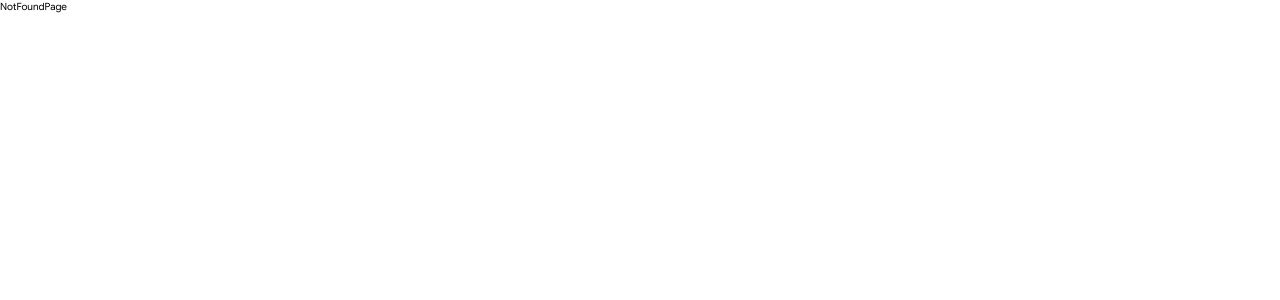
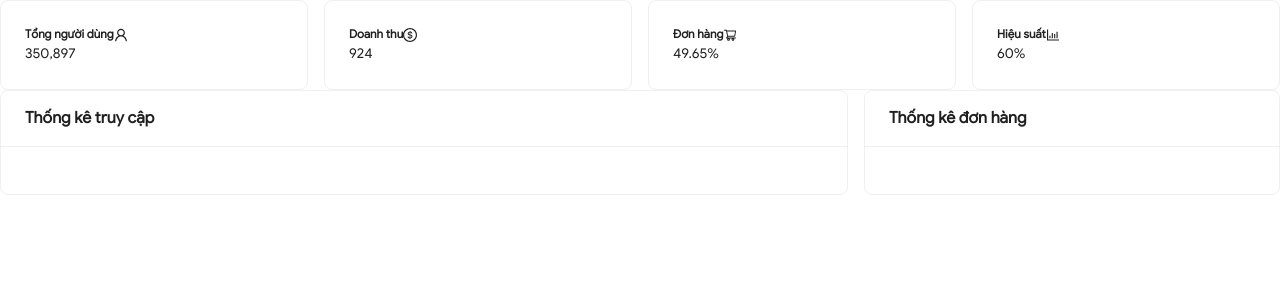
Before and after one commit to Socciu007/flood-warning-web, a React (Create React App) app: page /manager in a window 1280 px wide. Shown: the top 300 px of the page. Built offline with nearby package versions, Linux system fonts and the light colour scheme.

Commit message:
add ui-manager-page

```diff
--- a/src/common/locales/vi.json
+++ b/src/common/locales/vi.json
@@ -31,5 +31,7 @@
     "Vietnamese": "Tiếng Việt",
     "English": "English",
     "Profile": "Tài khoản",
-    "Home": "Trang chủ"
+    "Home": "Trang chủ",
+    "Information": "Thông tin",
+    "Forecast": "Dự báo"
 }
--- a/src/pages/DetailsRegionPage/DetailsRegionPage.jsx
+++ b/src/pages/DetailsRegionPage/DetailsRegionPage.jsx
@@ -1,7 +1,9 @@
 import React, { useState } from "react";
 import "./style.scss";
 import NavbarComponent from "../../components/NavbarComponent/NavbarComponent";
-import { MapContainer, TileLayer, Marker, Popup, Circle } from "react-leaflet";
+import { CodepenOutlined, AreaChartOutlined } from "@ant-design/icons";
+import { useTranslation } from "react-i18next";
+import { MapContainer, TileLayer, Marker, Popup, Circle, ZoomControl } from "react-leaflet";
 import L from "leaflet";
 import "leaflet/dist/leaflet.css";
 delete L.Icon.Default.prototype._getIconUrl;
@@ -13,6 +15,7 @@ L.Icon.Default.mergeOptions({
 
 const DetailsRegionPage = () => {
   const [activeTab, setActiveTab] = useState("information");
+  const { t } = useTranslation();
 
   // Tọa độ trung tâm Cát Hải, Hải Phòng
   const position = [20.7884, 106.8983];
@@ -26,7 +29,8 @@ const DetailsRegionPage = () => {
             className={`tab-button ${activeTab === "forecast" ? "active" : ""}`}
             onClick={() => setActiveTab("forecast")}
           >
-            Forecast
+            <AreaChartOutlined />
+            {t("Forecast")}
           </button>
           <button
             className={`tab-button ${
@@ -34,7 +38,8 @@ const DetailsRegionPage = () => {
             }`}
             onClick={() => setActiveTab("information")}
           >
-            Information
+            <CodepenOutlined />
+            {t("Information")}
           </button>
         </div>
         <div className="details-region-map">
@@ -42,7 +47,9 @@ const DetailsRegionPage = () => {
             center={position}
             zoom={13}
             style={{ height: "500px", width: "100%" }}
+            zoomControl={false}
           >
+            <ZoomControl position="bottomleft" />
             <TileLayer
               url="https://{s}.tile.openstreetmap.org/{z}/{x}/{y}.png"
               attribution='&copy; <a href="https://www.openstreetmap.org/copyright">OpenStreetMap</a> contributors'
@@ -53,7 +60,7 @@ const DetailsRegionPage = () => {
             <Circle
               center={position}
               radius={500}
-              pathOptions={{ color: 'red', fillColor: 'red', fillOpacity: 0.2 }}
+              pathOptions={{ color: "red", fillColor: "red", fillOpacity: 0.2 }}
             >
               <Popup>Khu vực ảnh hưởng</Popup>
             </Circle>
--- a/src/pages/DetailsRegionPage/style.scss
+++ b/src/pages/DetailsRegionPage/style.scss
@@ -1,5 +1,14 @@
 .details-region-page {
+  .navbar {
+    // hoặc className tương ứng của NavbarComponent của bạn
+    position: fixed;
+    top: 0;
+    left: 0;
+    right: 0;
+    z-index: 1000;
+  }
   .details-region-container {
+    // padding-top: 64px;
     .tab-container {
       padding-top: 60px;
       position: fixed;
@@ -13,13 +22,19 @@
       padding-left: 1.5rem;
 
       .tab-button {
-        padding: 10px 20px;
+        padding: 10px 12px;
         border: none;
         background: #f0f0f0;
         cursor: pointer;
+        font-size: 14px;
+
+        span {
+          margin-right: 5px;
+        }
 
         &.active {
-          border-bottom: 1px solid #007bff;
+          border-bottom: 2px solid #0095ff;
+          color: #0095ff;
         }
 
         &:hover {
--- /dev/null
+++ b/src/pages/ManagerPage/ManagerPage.jsx
@@ -0,0 +1,93 @@
+import React from "react";
+import { Card, Row, Col, Table, Progress } from "antd";
+import {
+  UserOutlined,
+  ShoppingCartOutlined,
+  DollarCircleOutlined,
+  BarChartOutlined,
+} from "@ant-design/icons";
+
+const ManagerPage = () => {
+  // Data mẫu cho thống kê
+  const stats = [
+    {
+      title: "Tổng người dùng",
+      value: "350,897",
+      icon: <UserOutlined />,
+      color: "bg-danger",
+    },
+    {
+      title: "Doanh thu",
+      value: "924",
+      icon: <DollarCircleOutlined />,
+      color: "bg-warning",
+    },
+    {
+      title: "Đơn hàng",
+      value: "49.65%",
+      icon: <ShoppingCartOutlined />,
+      color: "bg-yellow",
+    },
+    {
+      title: "Hiệu suất",
+      value: "60%",
+      icon: <BarChartOutlined />,
+      color: "bg-info",
+    },
+  ];
+
+  return (
+    <div className="manager-page">
+      <div className="header bg-gradient-primary pb-8 pt-5 pt-md-8">
+        <div className="container-fluid">
+          <div className="header-body">
+            <Row gutter={[16, 16]}>
+              {stats.map((stat, index) => (
+                <Col span={6} key={index}>
+                  <Card className="card-stats mb-4 mb-xl-0">
+                    <div className="card-body">
+                      <Row>
+                        <div className="col">
+                          <h5 className="card-title text-uppercase text-muted mb-0">
+                            {stat.title}
+                          </h5>
+                          <span className="h2 font-weight-bold mb-0">
+                            {stat.value}
+                          </span>
+                        </div>
+                        <Col auto>
+                          <div
+                            className={`icon icon-shape ${stat.color} text-white rounded-circle shadow`}
+                          >
+                            {stat.icon}
+                          </div>
+                        </Col>
+                      </Row>
+                    </div>
+                  </Card>
+                </Col>
+              ))}
+            </Row>
+          </div>
+        </div>
+      </div>
+
+      <div className="container-fluid mt--7">
+        <Row gutter={[16, 16]}>
+          <Col span={16}>
+            <Card title="Thống kê truy cập" className="shadow">
+              {/* Thêm biểu đồ ở đây */}
+            </Card>
+          </Col>
+          <Col span={8}>
+            <Card title="Thống kê đơn hàng" className="shadow">
+              {/* Thêm biểu đồ tròn ở đây */}
+            </Card>
+          </Col>
+        </Row>
+      </div>
+    </div>
+  );
+};
+
+export default ManagerPage;
--- /dev/null
+++ b/src/pages/ManagerPage/style.scss
@@ -0,0 +1,48 @@
+.manager-page {
+  .header {
+    padding-top: 8rem;
+    padding-bottom: 8rem;
+    background: linear-gradient(87deg, #11cdef 0, #1171ef 100%);
+  }
+
+  .card-stats {
+    .card-body {
+      padding: 1rem;
+    }
+
+    .icon {
+      width: 3rem;
+      height: 3rem;
+      display: flex;
+      align-items: center;
+      justify-content: center;
+      border-radius: 50%;
+
+      i {
+        font-size: 1.5rem;
+        color: #fff;
+      }
+    }
+  }
+
+  .bg-danger {
+    background-color: #f5365c;
+  }
+
+  .bg-warning {
+    background-color: #fb6340;
+  }
+
+  .bg-yellow {
+    background-color: #ffd600;
+  }
+
+  .bg-info {
+    background-color: #11cdef;
+  }
+
+  .container-fluid {
+    padding-right: 39px;
+    padding-left: 39px;
+  }
+}
--- a/src/routes/index.js
+++ b/src/routes/index.js
@@ -3,6 +3,9 @@ import LoginPage from "../pages/LoginPage/LoginPage";
 import NotFoundPage from "../pages/NotFoundPage/NotFoundPage";
 import RegisterPage from "../pages/RegisterPage/RegisterPage";
 import DetailsRegionPage from "../pages/DetailsRegionPage/DetailsRegionPage";
+import ManagerPage from "../pages/ManagerPage/ManagerPage";
+
+// Define routes for the application. Each route should have a path, a page component, and an optional isShowHeader property.
 export const route = [
   {
     path: "/",
@@ -22,6 +25,10 @@ export const route = [
     page: DetailsRegionPage,
   },
   {
+    path: "/manager",
+    page: ManagerPage,
+  },
+  {
     path: "*",
     page: NotFoundPage,
   },
```
